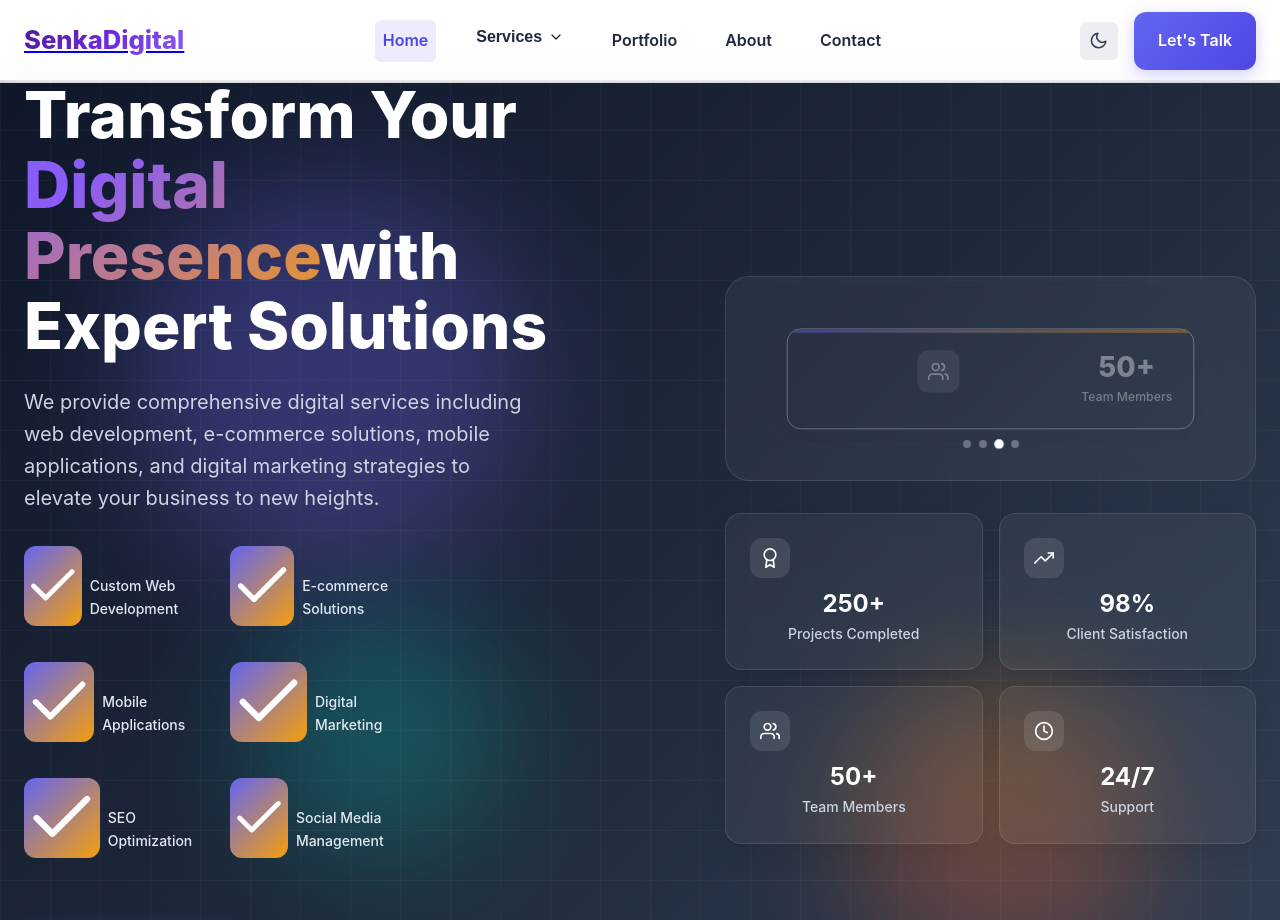
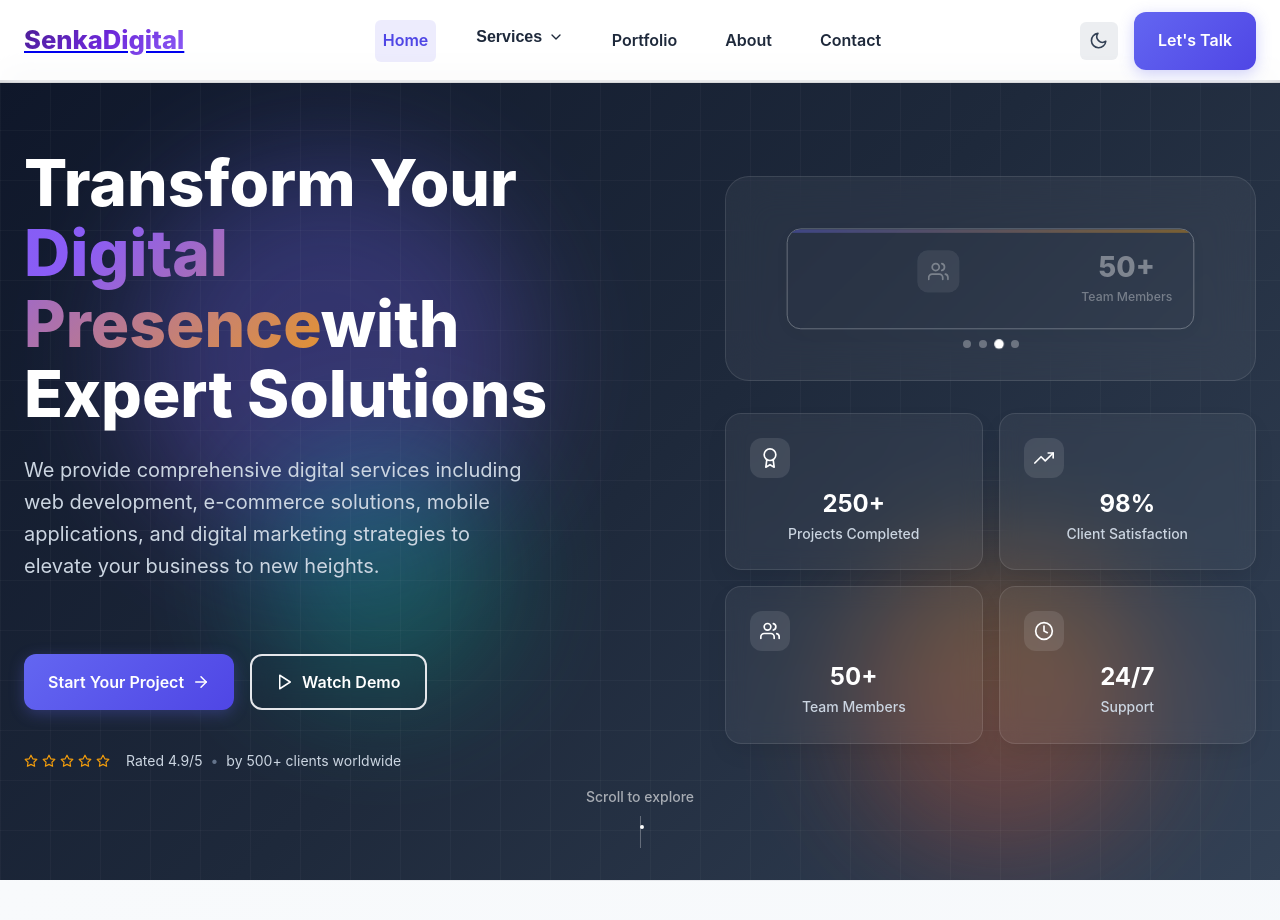
Before and after one commit to ssaurabhshirsatgame07-svg/company, a React (Create React App) app: page / in a window 1280 px wide. Shown: the top 920 px of the page. Built offline with nearby package versions, Linux system fonts and the light colour scheme.

Commit message:
Fix useEffect dependency issue

```diff
--- a/src/components/sections/Hero/Hero.css
+++ b/src/components/sections/Hero/Hero.css
@@ -162,3 +162,8 @@
     flex-direction: column;
   }
 }
+
+
+.text-white {
+  color: white;
+}
--- a/src/components/sections/Hero/Hero.jsx
+++ b/src/components/sections/Hero/Hero.jsx
@@ -43,12 +43,12 @@ const Hero = () => {
   ];
 
   const features = [
-    "Custom Web Development",
-    "E-commerce Solutions",
-    "Mobile Applications",
-    "Digital Marketing",
-    "SEO Optimization",
-    "Social Media Management"
+    // "Custom Web Development",
+    // "E-commerce Solutions",
+    // "Mobile Applications",
+    // "Digital Marketing",
+    // "SEO Optimization",
+    // "Social Media Management"
   ];
 
   useEffect(() => {
@@ -161,6 +161,7 @@ const Hero = () => {
                 className="btn btn-secondary btn-hero"
                 whileHover={{ scale: 1.05, y: -2 }}
                 whileTap={{ scale: 0.95 }}
+                style={{ color: 'white' }}
                 onClick={handlePlayDemo}
               >
                 <div className="play-button">
@@ -170,7 +171,11 @@ const Hero = () => {
                     <FiPlay className="btn-icon" />
                   )}
                 </div>
-                <span>Watch Demo</span>
+              <span style={{ color: 'white' }}>Watch Demo</span>
+
+
+
+
               </motion.button>
             </motion.div>
 
```
